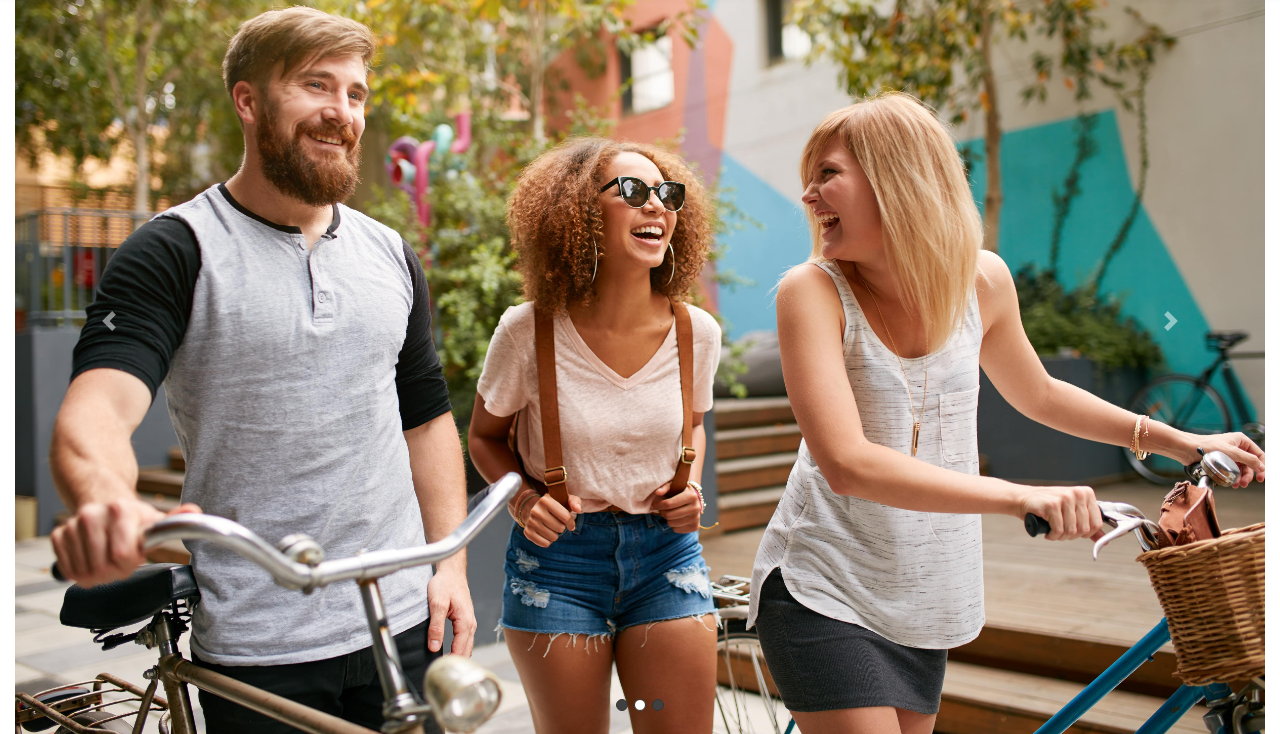
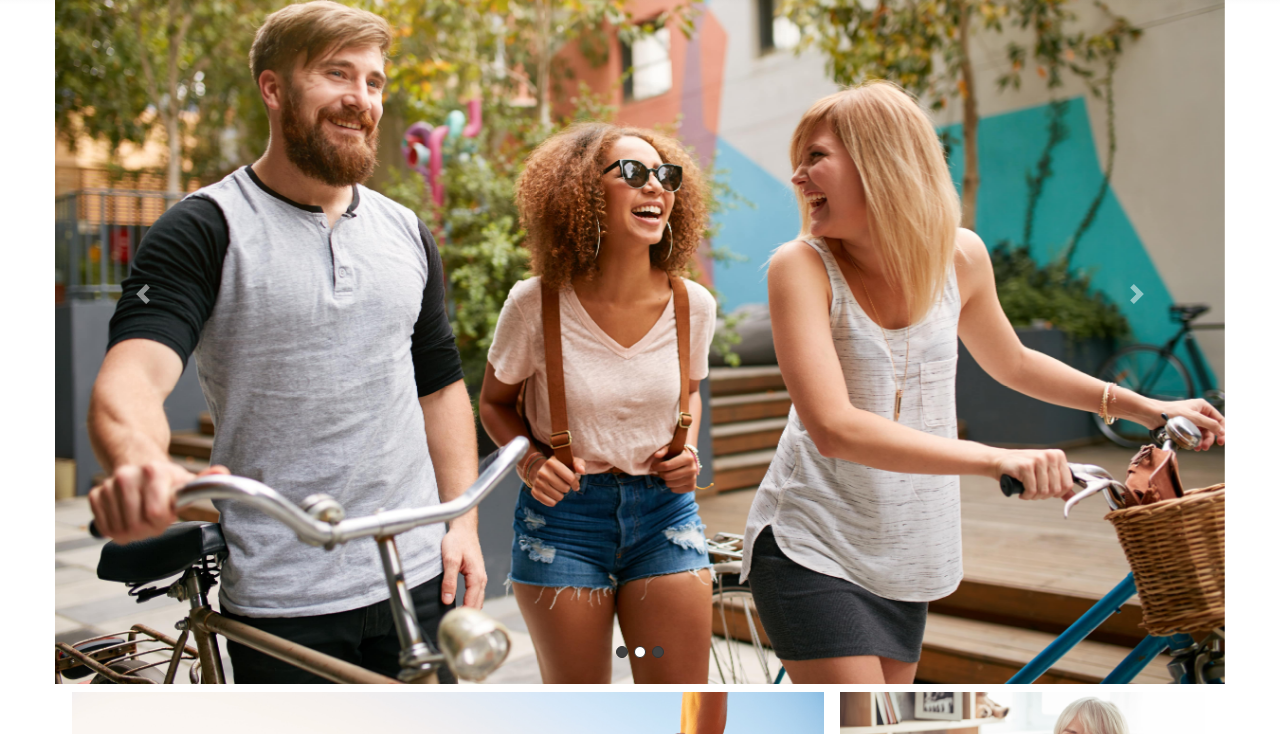
Before and after one commit to axelbarragan/bitcard, a plain HTML site: page index.html in a window 1280 px wide. Shown: the part 96-830 px from the top of the page. Drawn offline with nearby package versions, Linux system fonts and the light colour scheme.

Commit message:
Cambios
a

```diff
--- a/assets/main.css
+++ b/assets/main.css
@@ -33,13 +33,13 @@ header {
 	max-width: 1200px;
 }
 
-.contenedor-max {
+/*.contenedor-max {
 	width: 100%;
   padding-right: 15px;
   padding-left: 15px;
   margin-right: auto;
   margin-left: auto;
-}
+}*/
 
 /*COLORES*/
 .back-color_blanco {
--- a/index.html
+++ b/index.html
@@ -32,7 +32,7 @@
       </ul>
     </div>
     </nav>
-    <header class="contenedor-max">
+    <header class="container-fluid">
       <div class="">
         <div id="carouselExampleIndicators" class="carousel slide" data-ride="carousel">
           <ol class="carousel-indicators">
```
